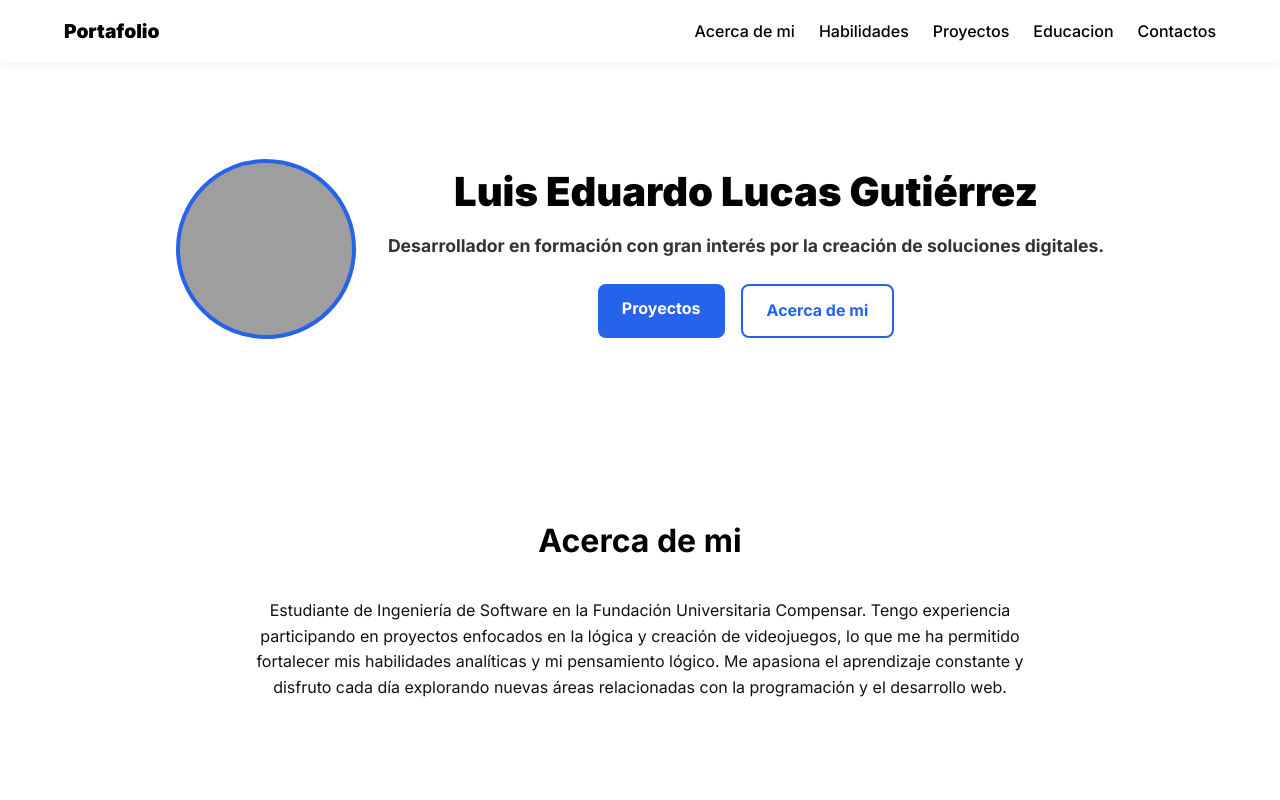
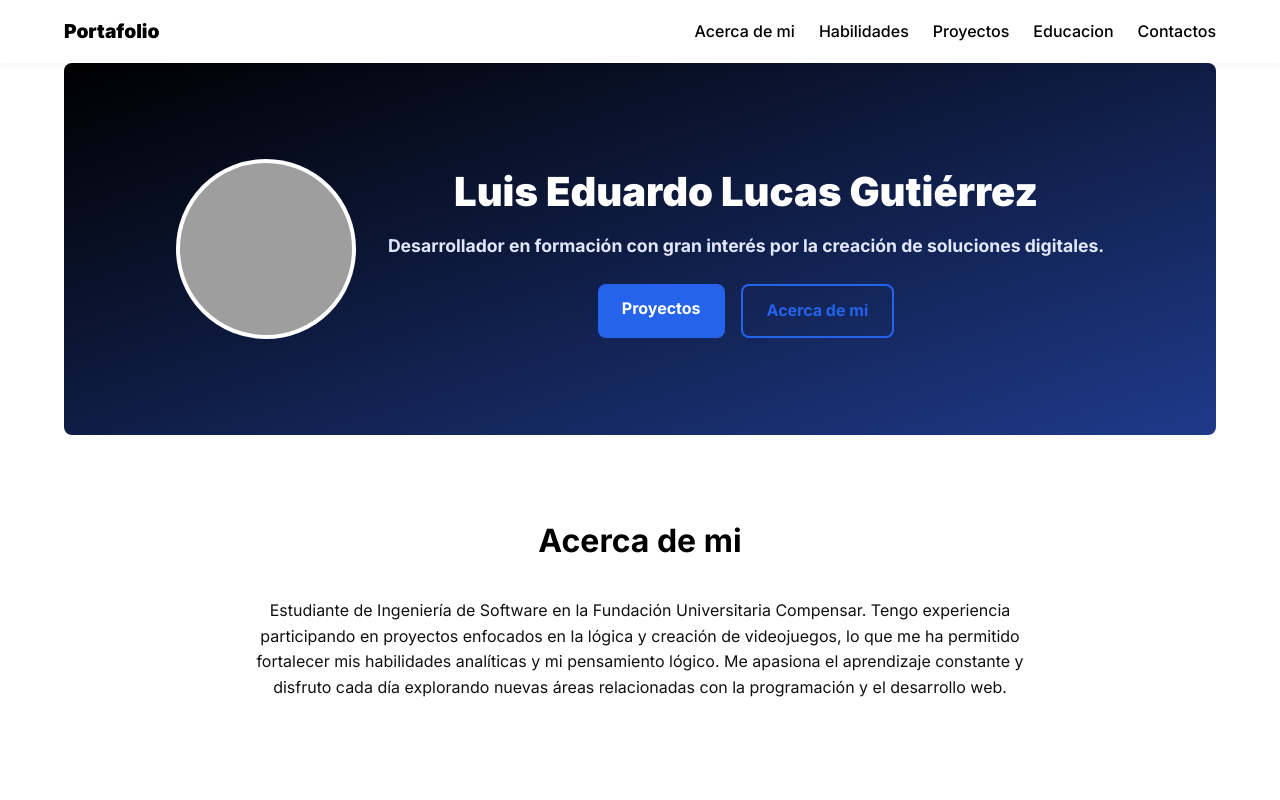
Before and after one commit to nullPointerLuka/Entrega_Portafolio_web, a plain HTML site: page index.html in a window 1280 px wide. Shown: the top 800 px of the page. Drawn offline with nearby package versions, Linux system fonts and the light colour scheme; grey boxes are pictures that could not be loaded.

Commit message:
Add files via upload

```diff
--- a/styles.css
+++ b/styles.css
@@ -83,56 +83,32 @@ body {
 }
 
 /* ======= Hero ======= */
-.hero-section {
-  display: flex;
+.hero-section { display: flex;
     align-items: center;
     justify-content: center;
-  background: #ffffff;
-  color: #000000;
-  padding: 6rem 1rem;
-  border-radius: 0.5rem;
-}
-
+     background: linear-gradient(to bottom right, #000000, #1e3a8a);
+      color: white; padding: 6rem 1rem; border-radius: 0.5rem; }
       .hero-inner {
         display: flex;
         flex-wrap: wrap;
         align-items: center;
-  gap: 2rem;
-  text-align: center;
-}
-
+         gap: 2rem; text-align: center; }
           .hero-avatar {
             width: 180px;
              height: 180px;
               border-radius: 50%;
-  background-size: cover;
-  background-position: center;
-  border: 4px solid #2563eb;
-  margin: 0 auto;
-}
-
-.hero-content {
-  flex: 1 1 300px;
-}
-
-.hero-title {
-  font-size: 2.5rem;
-  font-weight: 900;
-  color: #000000;
-}
-
-.hero-subtitle {
-  font-size: 1.1rem;
-  margin-top: 0.5rem;
-  color: #333333;
-}
-
-.hero-cta {
-  margin-top: 1.5rem;
+              background-size:
+              cover; background-position:
+              center; border: 4px solid white;
+              margin: 0 auto; }
+              .hero-content { flex: 1 1 300px; }
+              .hero-title { font-size: 2.5rem;
+                font-weight: 900; }
+                .hero-subtitle { font-size: 1.1rem;
+                     margin-top: 0.5rem; color: #e0e7ff; }
+                     .hero-cta { margin-top: 1.5rem;
                          display: flex;
-  justify-content: center;
-  gap: 1rem;
-}
+                         justify-content: center; gap: 1rem; }
 
 /* ======= Botones ======= */
 .btn {
```
Lines whose indentation alone changed are shown as unchanged.
